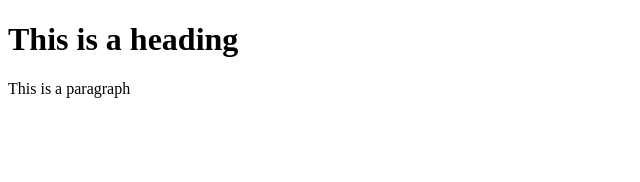
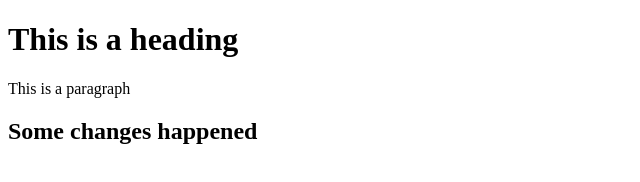
Before and after one commit to SiddharthBharti03/demo, a plain HTML site: page index.html in a window 1280 px wide. Shown: the whole page, without its empty margins (0-640 px from the left). Drawn offline with Linux system fonts and the light colour scheme.

Commit message:
Final commit

```diff
--- a/index.html
+++ b/index.html
@@ -8,5 +8,6 @@
 <body>
     <h1>This is a heading</h1>
     <p>This is  a paragraph</p>
+    <h2>Some changes happened</h2>
 </body>
 </html>
```
